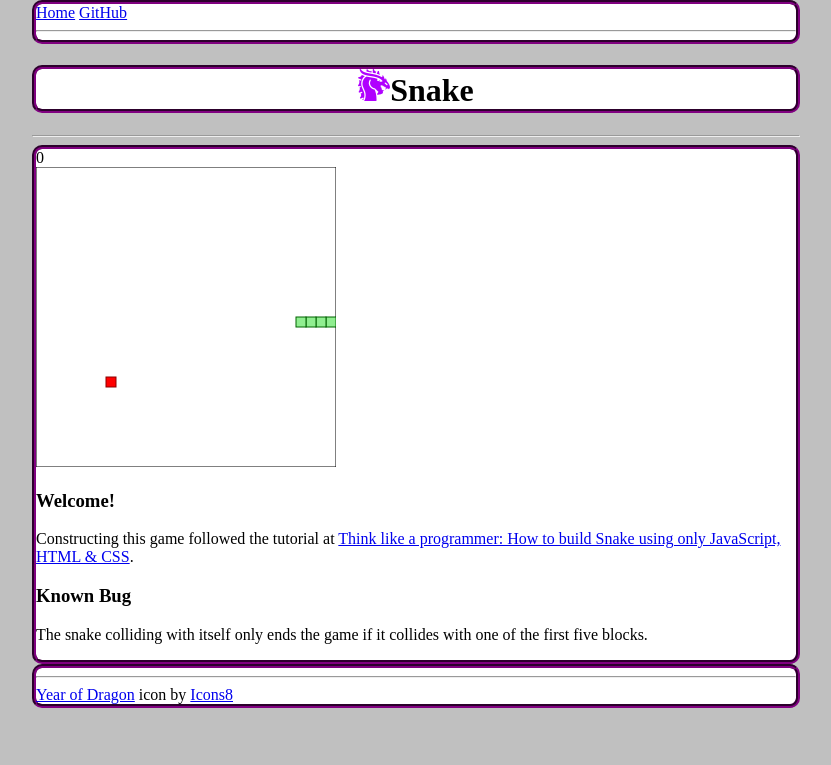
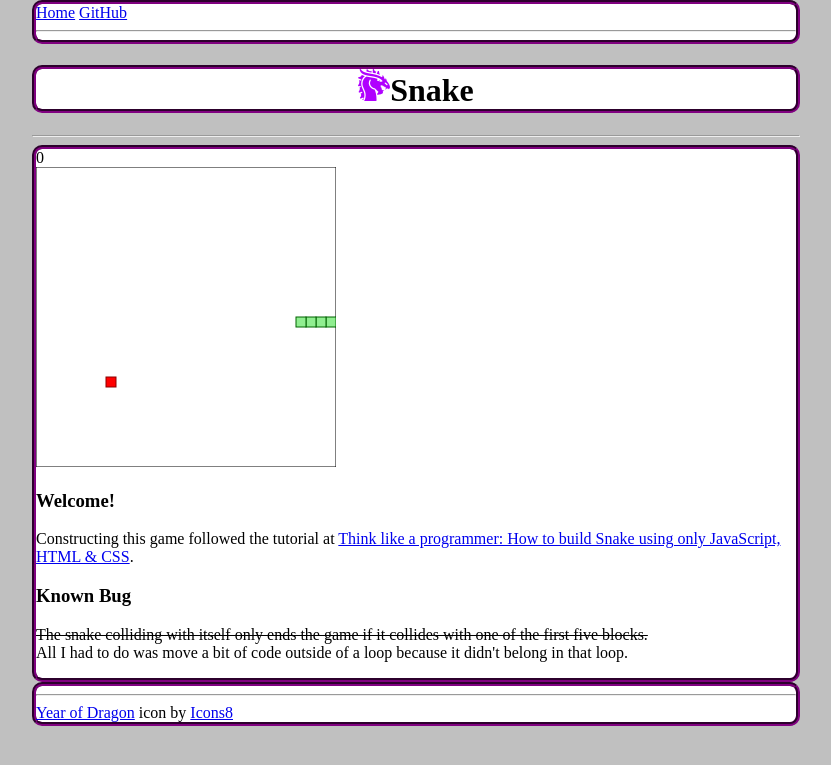
Before and after one commit to BEHeder/BEHeder.github.io, a Jekyll site: the page built from snake/snake.md, in a window 1280 px wide. Shown: the top 765 px of the page, without its empty margins (224-1055 px from the left). Built offline with Jekyll 4.4.1, drawn with Linux system fonts in a browser that asks for light colours.

Commit message:
updated text on page

```diff
--- a/snake/snake.md
+++ b/snake/snake.md
@@ -13,7 +13,9 @@ permalink: /snake.html/
 </p>
 <h3>Known Bug</h3>
 <p>
-    The snake colliding with itself only ends the game if it collides with one of the first five blocks.
+    <del>The snake colliding with itself only ends the game if it collides with one of the first five blocks.</del>
+    <br>
+    All I had to do was move a bit of code outside of a loop because it didn't belong in that loop.
 </p>
 
 <!-- JavaScript -->
```
